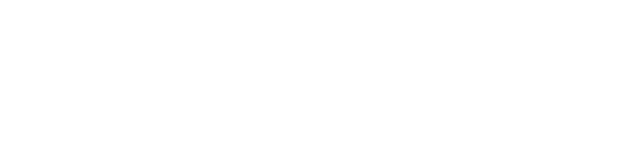
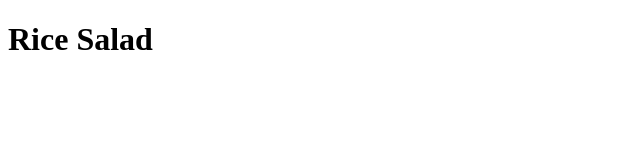
Before and after one commit to dluca22/odin_recipes, a plain HTML site: page recipes/riso_freddo.html in a window 1280 px wide. Shown: the whole page, without its empty margins (0-640 px from the left). Drawn offline with Linux system fonts and the light colour scheme.

```diff
--- a/recipes/riso_freddo.html
+++ b/recipes/riso_freddo.html
@@ -7,6 +7,7 @@
 
 
     <body>
+        <h1>Rice Salad</h1>
 
     </body>
 </html>
```
